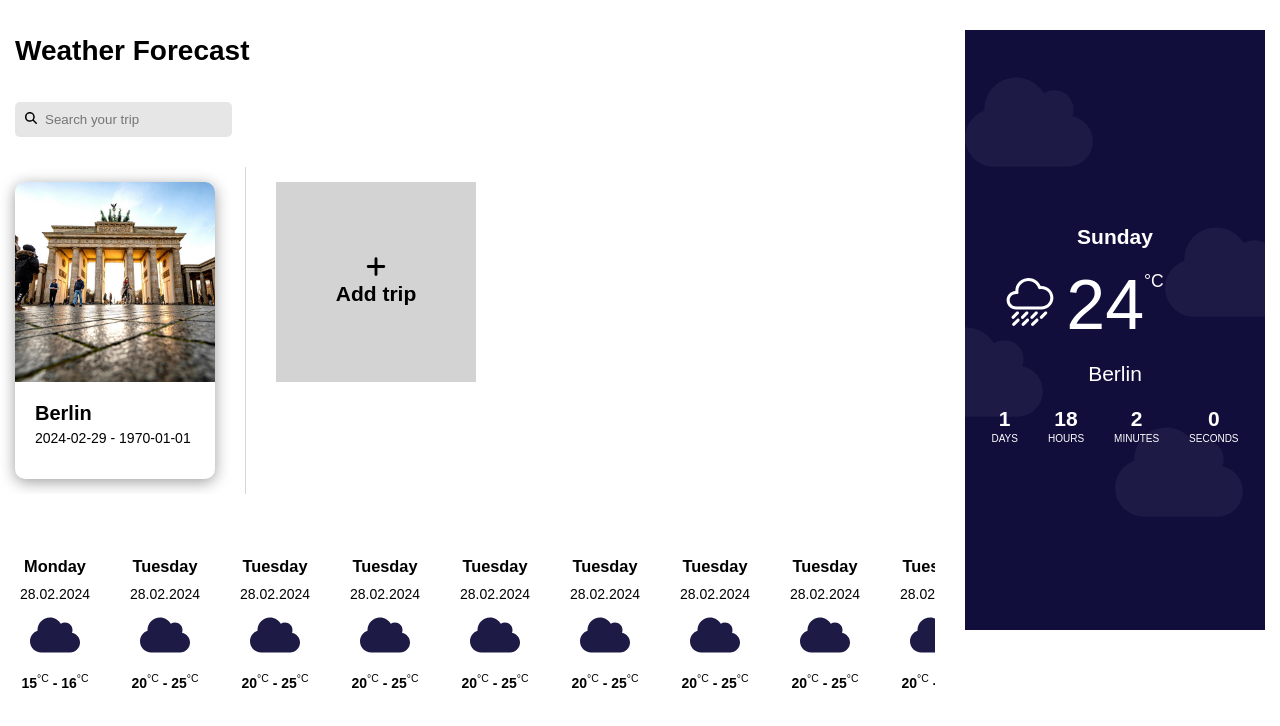
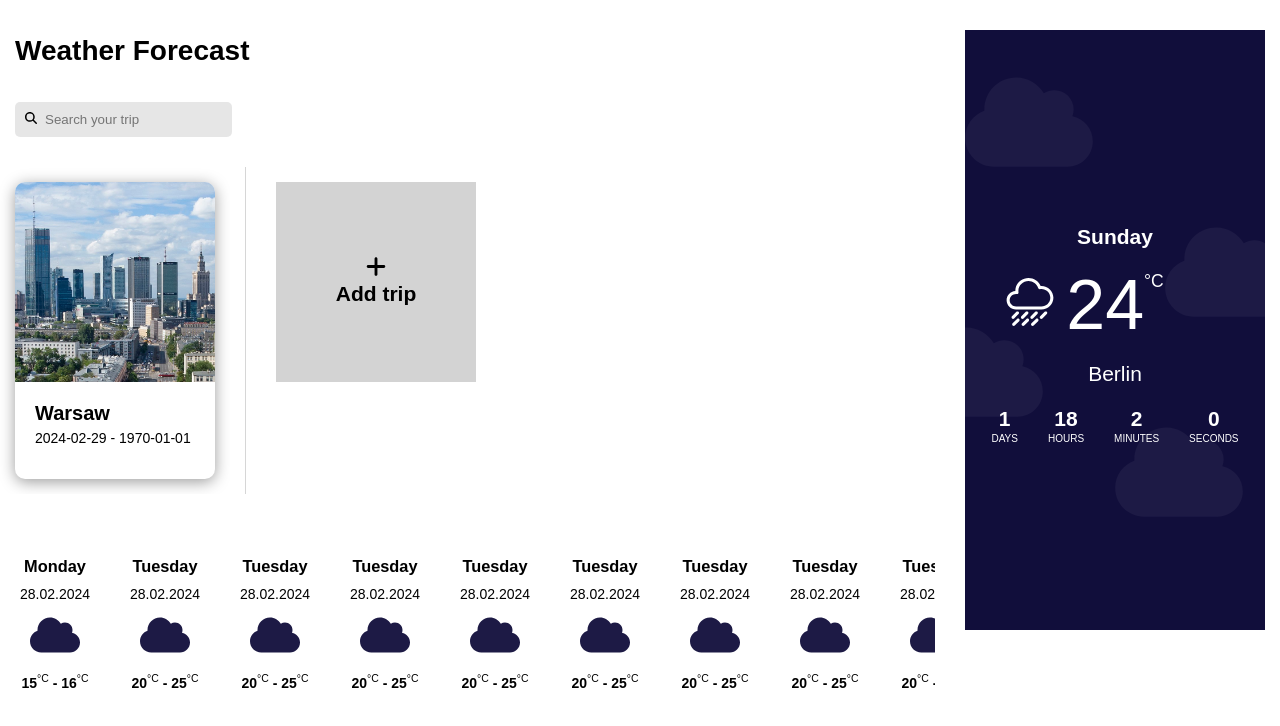
Before and after one commit to Xxandder/weather-app, a React (Vite) app in the folder weather-app/: page / in a window 1280 px wide. Shown: the top 726 px of the page. Built offline with nearby package versions, Linux system fonts and the light colour scheme.

Commit message:
* updated types for trips

```diff
--- a/weather-app/src/libs/constants/constants.ts
+++ b/weather-app/src/libs/constants/constants.ts
@@ -1,5 +1,5 @@
 import berlinImage from '~/assets/images/berlin.jpg';
-import warsawImage from '~/assets/images/berlin.jpg';
+import warsawImage from '~/assets/images/warsaw.jpg';
 import pragueImage from '~/assets/images/berlin.jpg';
 import cloudIcon from '~/assets/icons/cloud.svg'
 import { TripData } from '../types/trip-data.type';
@@ -13,8 +13,8 @@ const cities = [
 const tripsList: TripData[] = [
     {
         city: {
-            name: 'Berlin',
-            image: berlinImage,
+            name: 'Warsaw',
+            image: warsawImage,
         },
         startDate: new Date(),
         endDate: new Date((new Date()).getDate() + 5)
--- a/weather-app/src/libs/types/types.ts
+++ b/weather-app/src/libs/types/types.ts
@@ -1 +1,2 @@
 export { type TripData } from './trip-data.type.js';
+export { type FormData } from './modal-form-data.type.js';
--- a/weather-app/src/pages/main.tsx
+++ b/weather-app/src/pages/main.tsx
@@ -6,13 +6,9 @@ import { tripsForecast } from '../libs/constants/constants.js';
 import clsx from 'clsx'
 import styles from './styles.module.scss';
 import { cities, tripsList } from '../libs/constants/constants.js';
-import { type TripData } from '~/libs/types/trip-data.type.js';
+import { type TripData, type FormData } from '~/libs/types/types.js';
 
-type FormData = {
-    city: string;
-    startDate: Date;
-    endDate: Date;
-}
+
 
 const MainPage: React.FC = () => {
     const [name, setName] = useState('');
@@ -30,21 +26,22 @@ const MainPage: React.FC = () => {
         setShowModal(!showModal)
     }, [showModal])
 
-    const addTrip = useCallback((trip: FormData) => {
-        setTrips([...trips, {
+    const addTrip =(trip: FormData) => {
+        const newTrip = {
             city: {
                 name: trip.city,
                 image: cities.find(city=>city.name===trip.city)?.image ?? ''
             },
-            startDate: trip.startDate,
-            endDate: trip.endDate
-        }])
-    }, [trips])
+            startDate: new Date(trip.startDate),
+            endDate: new Date(trip.endDate)
+        }
+        setTrips([...trips, newTrip])
+    }
 
     return (
         <div className="_container">
             {showModal && <Modal cities={cities.map(city=>city.name)}
-            onClose={toggleModal} onSubmit={(trip: TripData)=>addTrip}/>}
+            onClose={toggleModal} onSubmit={addTrip}/>}
             <div className={styles['main-page']}>
                 <main className={styles['main']}>
                     <h1 className={styles['main__header']}>Weather Forecast</h1>
```
Also changed, not shown: weather-app/src/components/modal/modal.tsx (+1 -7 lines), weather-app/src/libs/types/modal-form-data.type.ts (added, +7 -0 lines).
